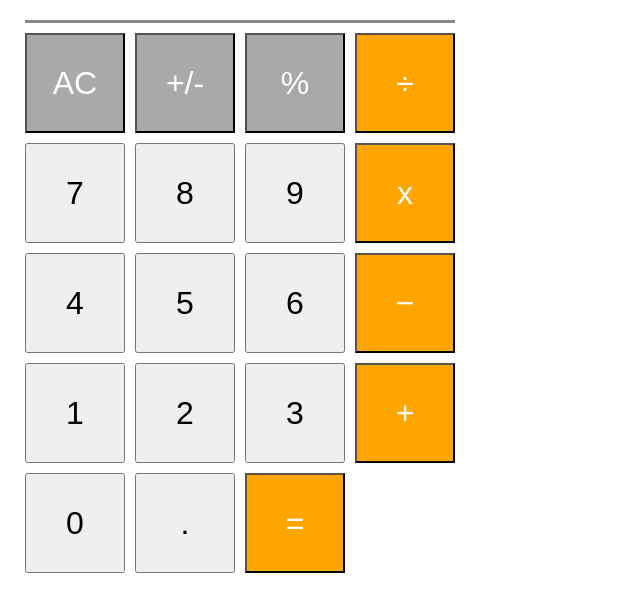
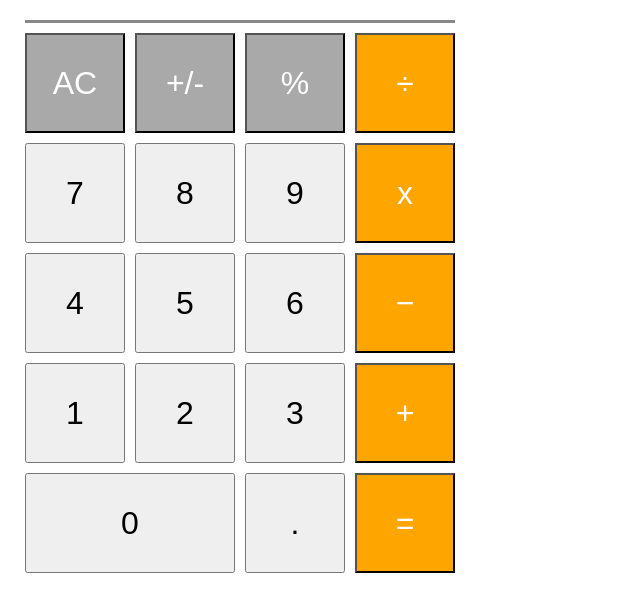
Before and after one commit to jinlee9270/calculator-react, a React (Create React App) app: page / in a window 1280 px wide. Shown: the top 612 px of the page, without its empty margins (0-640 px from the left). Built offline with nearby package versions, Linux system fonts and the light colour scheme; the HTML template or start-up script is replaced by a standard one.

Commit message:
style props 사용

```diff
--- a/src/App.js
+++ b/src/App.js
@@ -67,7 +67,7 @@ const Calculate = (o) => {
       setInput(parseFloat(num) / parseFloat(input))
     }
   }
-  else if (o == '%') {
+  else if (o === '%') {
     setValue(0.01 * parseFloat(input))
     setInput(0.01 * parseFloat(input))
   }
@@ -106,7 +106,7 @@ const Calculate = (o) => {
         <OperBtn onClick={() => Calculate('+')}>+</OperBtn>
       </div>
       <div>
-        <NumBtn onClick={() => {inputData('0')}} onKeyUp={OnKeyUp}>0</NumBtn>
+        <NumBtn width = '210px' onClick={() => {inputData('0')}} onKeyUp={OnKeyUp}>0</NumBtn>
         <NumBtn onClick={() => {inputData('.')}} onKeyUp={OnKeyUp}>.</NumBtn>
         <OperBtn onClick={() => Calculate('=')}>=</OperBtn>
       </div>
--- a/src/styled.js
+++ b/src/styled.js
@@ -3,7 +3,7 @@ import styled from "styled-components"
 export const NumBtn = styled.button`
     font-size: 2rem;
     margin: 5px;
-    width: 100px;
+    width: ${props => props.width || '100px'};
     height: 100px;
 `
 
```
